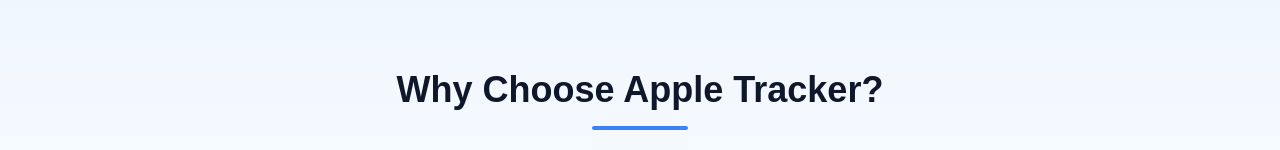
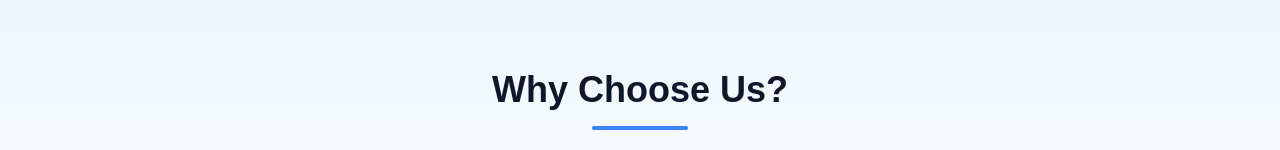
Before and after one commit to maunijaz/testRepo, a Next.js app: page / in a window 1280 px wide. Shown: the part 795-945 px from the top of the page. Built offline with nearby package versions, Linux system fonts and the light colour scheme.

Commit message:
Why Choose Us

```diff
--- a/app/components/home/WhyChooseUsSection.tsx
+++ b/app/components/home/WhyChooseUsSection.tsx
@@ -49,7 +49,7 @@ const WhyChooseUsSection = () => {
 			<div className="max-w-7xl mx-auto px-4 sm:px-6 lg:px-8">
 				<div className="text-center mb-16">
 					<h2 className="text-4xl font-bold text-slate-900 mb-4 relative after:content-[''] after:block after:w-24 after:h-1 after:rounded-full after:bg-brand-500 after:mx-auto after:mt-4">
-						Why Choose Apple Tracker?
+						Why Choose Us?
 					</h2>
 					<p className="text-xl text-slate-600 max-w-3xl mx-auto">
 						At Apple Tracker, we go beyond just showing your vehicle's location — we
@@ -85,4 +85,5 @@ const WhyChooseUsSection = () => {
 	);
 };
 
+
 export default WhyChooseUsSection;
```
